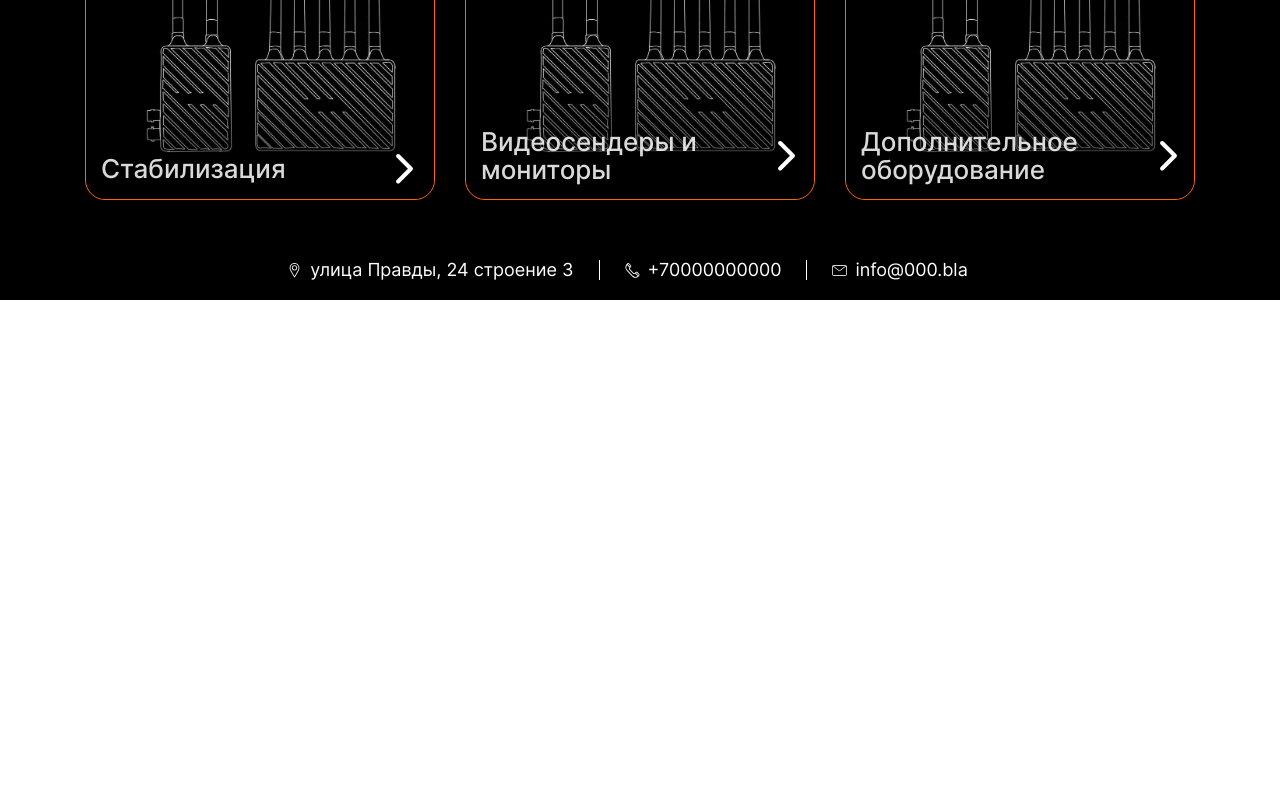
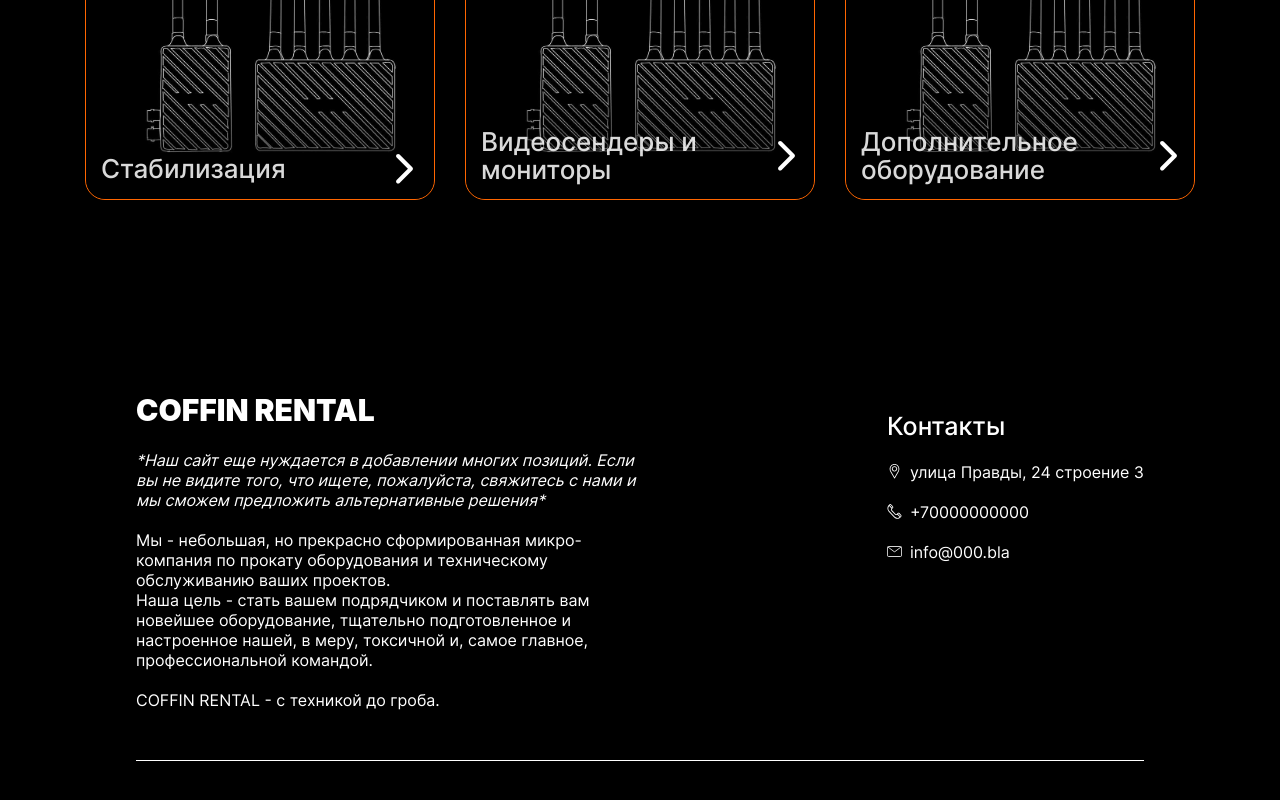
Before and after one commit to kato-code/rental, a React (Create React App) app: page / in a window 1280 px wide. Shown: the part 1820-2620 px from the top of the page. Before the commit the page ends 2120 px from the top, so only its background shows below. Built offline with nearby package versions, Linux system fonts and the light colour scheme; a web font is replaced by a local one.

Commit message:
add new block&fixed

```diff
--- a/src/components/Footer/Footer.css
+++ b/src/components/Footer/Footer.css
@@ -1,38 +1,68 @@
 .footer {
-    padding: 20px 40px;
+    min-height: 520px;
+
+    margin-top: 100px;
+    padding: 50px 136px;
 
     box-sizing: border-box;
 }
 
 .footer__container {
     display: flex;
-    flex-direction: column;
-    align-items: center;
+    justify-content: space-between;
+    align-items: flex-start;
+
+    width: 100%;
+
+    padding-bottom: 50px;
+
+    border-bottom: 1px solid #fff;
+    box-sizing: border-box;
+}
+
+.footer__about-us {
+    width: 50%;
+}
+
+.footer__about-us-title {
+    margin: 0;
+
+    font-weight: 900;
+    font-size: 30px;
+    line-height: 40px;
+}
+
+.footer__about-us-info {
+    margin: 20px 0 0;
+
+    font-weight: 400;
+    font-size: 16px;
+    line-height: 20px;
+}
+
+.footer__contacts-title {
+    font-weight: 500;
+    font-size: 25px;
+    line-height: 30px;
 }
 
 .footer__list {
-    width: 100%;
+    display: flex;
+    flex-direction: column;
 
-    display: flex;
-    justify-content: center;
+    margin-top: 20px;
 }
 
 .footer__item {
     display: flex;
+    justify-content: flex-start;
     align-items: center;
 
-    margin-right: 25px;
-    padding-right: 25px;
-
-    border-right: 1px solid #fff;
-
-    box-sizing: border-box;
+    margin-bottom: 20px;
 }
 
 .footer__item:last-of-type {
-    margin-right: 0;
-
-    border-right: none;
+    margin-bottom: 0;
 }
 
 .footer__item-img {
@@ -43,7 +73,7 @@
 .footer__item-info {
     margin: 0 0 0 8px;
 
-    font-weight: normal;
-    font-size: 18px;
+    font-weight: 400;
+    font-size: 16px;
     line-height: 20px;
 }
--- a/src/components/Footer/Footer.js
+++ b/src/components/Footer/Footer.js
@@ -9,8 +9,18 @@ function Footer() {
     return (
         <footer className="footer">
             <div className="footer__container">
-                <div className="footer__logo logo"></div>
-                <ul className="footer__list list">
+                <div className="footer__about-us">
+                    <h2 className="footer__about-us-title">COFFIN RENTAL</h2>
+                    <p className="footer__about-us-info">
+                        <i>*Наш сайт еще нуждается в добавлении многих позиций. Если вы не видите того, что ищете, пожалуйста, свяжитесь с нами и мы сможем предложить альтернативные решения*</i> <br />
+                        <br /> Мы - небольшая, но прекрасно сформированная микро-компания по прокату оборудования и техническому обслуживанию ваших проектов. <br />
+                        Наша цель - стать вашем подрядчиком и поставлять вам новейшее оборудование, тщательно подготовленное и настроенное нашей, в меру, токсичной и, самое главное, профессиональной командой. <br />
+                        <br /> COFFIN RENTAL - с техникой до гроба.
+                    </p>
+                </div>
+                <div className="footer__contacts">
+                    <h2 className="footer__contacts-title">Контакты</h2>
+                    <ul className="footer__list list">
                     <li className="footer__item">
                         <img className='footer__item-img' src={iconAddress} alt='Иконка адреса' />
                         <p className='footer__item-info'>улица Правды, 24 строение 3</p>
@@ -24,6 +34,7 @@ function Footer() {
                         <p className='footer__item-info'>info@000.bla</p>
                     </li>
                 </ul>
+                </div>
             </div>
         </footer>
     )
```
